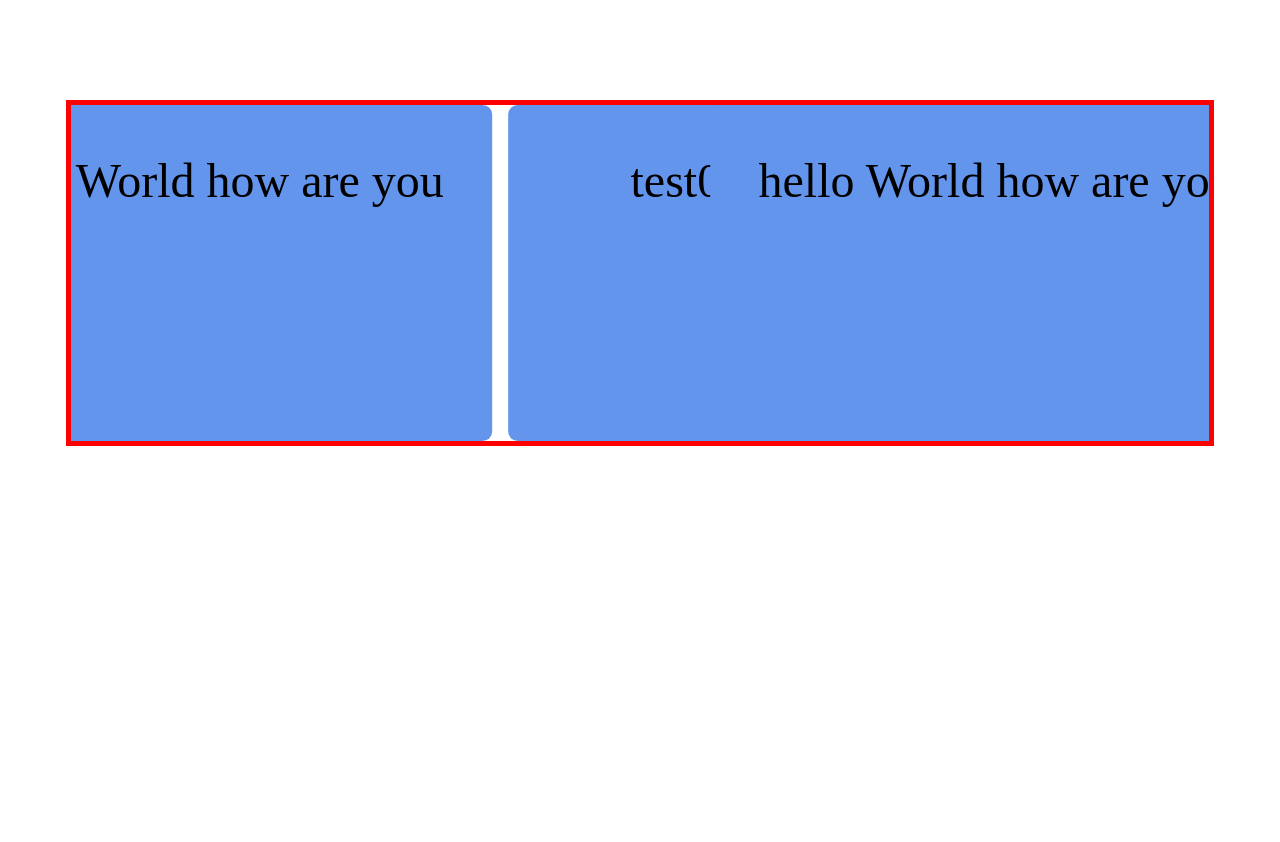
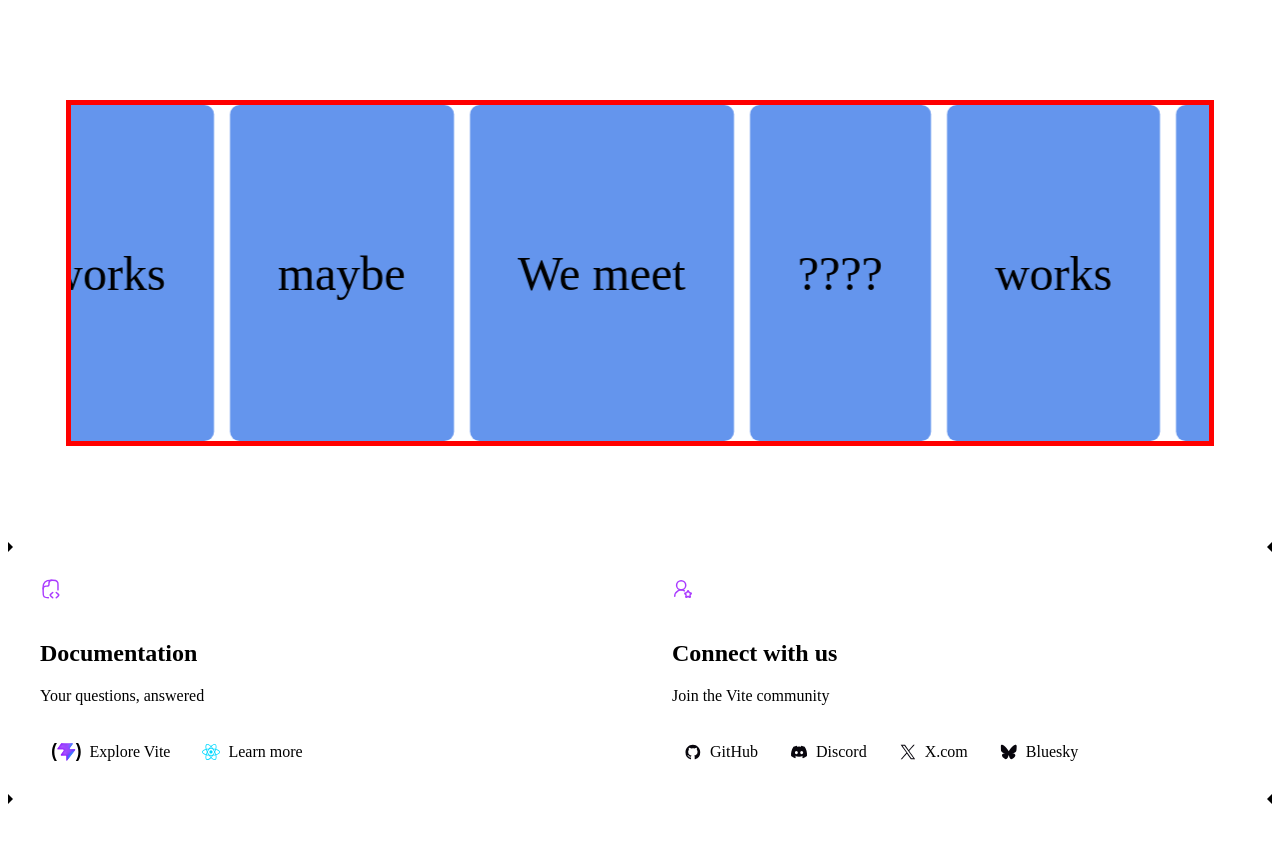
Before and after one commit to maplesdevelopers/MaplesDev-Website, a React (Vite) app in the folder App-MaplesDev/: page / in a window 1280 px wide. Shown: the top 842 px of the page. Before the commit the page ends 800 px from the top, so only its background shows below. Built offline with nearby package versions, Linux system fonts and the light colour scheme.

Commit message:
Added a scrolling text animation

```diff
--- a/App-MaplesDev/src/App.tsx
+++ b/App-MaplesDev/src/App.tsx
@@ -1,30 +1,20 @@
-import { useState } from 'react'
-import reactLogo from './assets/react.svg'
-import viteLogo from './assets/vite.svg'
-import heroImg from './assets/hero.png'
-import './App.css'
-import ScrollingText from './components/ScrollingText.tsx'
-import Announcements from './data/Announcements.tsx'
+import { useState } from 'react';
+import reactLogo from './assets/react.svg';
+import viteLogo from './assets/vite.svg';
+import heroImg from './assets/hero.png';
+import './App.css';
+import ScrollingText from './components/ScrollingText.tsx';
 
-//Testing files
-// import testScrollingText from './components/testScrollingText.tsx'
+// Testing
+import TestScrollingText from './components/TestScrollingText.tsx';
+import Announcements from './data/Announcements.tsx';
 
 function App() {
   const [count, setCount] = useState(0)
-  const announcements = Announcements
 
   return (
     <>
-      <div className="carousel">
-        <div className="group">
-          <div className="card">1</div>
-          <div className="card">2</div>
-          <div className="card">3</div>
-          <div className="card">4</div>
-          <div className="card">5</div>
-          <div className="card">6</div>
-        </div>
-      </div>
+      <TestScrollingText items={Announcements}/>
 
       <div className="ticks"></div>
 
--- a/App-MaplesDev/src/TestApp.css
+++ /dev/null
@@ -1,39 +0,0 @@
-.carousel {
-    margin: 100px auto;
-    width: 90%;
-    border: 5px solid red;
-    display: flex;
-    overflow-x: auto;
-}
-
-.carousel::-webkit-scrollbar {
-    display: none;
-}
-
-.group {
-    display: flex;
-    align-items: center;
-    justify-content: center;
-    gap: 1em;
-    animation: scroll-left 5s infinite linear;
-    padding-right: 1em;
-}
-
-.card {
-    flex: 0 0 5em;
-    height: 5em;
-    padding: 1em;
-    background: cornflowerblue;
-    font-size: 3rem;
-    border-radius: .2em;
-    text-align: center;
-    align-content: center;
-    display: flex;
-    justify-content: center;
-    white-space: nowrap;
-}
-
-@keyframes scroll-left {
-    from {translate: 0;}
-    to {translate: -100%;}
-}
--- a/App-MaplesDev/src/TestApp.tsx
+++ /dev/null
@@ -1,24 +0,0 @@
-import "./TestApp.css"
-import Announcements from "./data/Announcements"
-
-function TestApp() {
-    const announcements: string[] = Announcements
-
-    return (
-            <div className="carousel">
-                <div className="group">
-                    <div className="card">hello World how are you</div>
-                    <div className="card">test0</div>
-                </div>
-                <div aria-hidden className="group">
-                    <div className="card">hello World how are you</div>
-                    <div className="card">test0</div>
-
-                </div>
-
-            </div>
-
-    );
-}
-
-export default TestApp;
--- a/App-MaplesDev/src/components/ScrollingText.css
+++ b/App-MaplesDev/src/components/ScrollingText.css
@@ -1,57 +1,38 @@
-.scrolling-text-container {
-    background-color: rgba(255, 255, 255, 0.2);
+.carousel {
     margin: 100px auto;
     width: 90%;
     border: 5px solid red;
     display: flex;
-    overflow-x: auto;
+    overflow: hidden;
 }
 
-.scrolling-text-container:: -webkit-scrollbar {
-    display: none;
+.track {
+    display: flex;
+    gap: 1em;
+    animation: scroll-left linear infinite;
+    will-change: transform;
+    transform: translate3d(0, 0, 0);
+    width: max-content;
 }
 
-.scrolling-group {
-    display: flex;
-    align-items: center;
-    justify-content: center;
-    gap: 1em;
-
-}
-
-.scrolling-text-item {
-    flex: 0 0 35em;
-    height: 1.5em;
-    padding: 0.1em;
-    font-size: 1rem;
-    text-align: center;
-    align-content: center;
-}
-
-.scrolling-text-item:last-child {
-    margin-right: 0;
-}
-
-.scrolling-text-container:hover .scrolling-text-inner > div {
+.track:hover .track > div {
     animation-play-state: paused;
 }
 
+.card {
+    flex: 0 0 auto;
+    padding: 1em;
+    background: cornflowerblue;
+    font-size: 1rem;
+    border-radius: .2em;
+    white-space: nowrap;
+}
+
 @keyframes scroll-left {
-    0% {
-       transform: translateX(0);
+    from {
+        transform: translateX(0);
     }
-
-    100% {
+    to {
         transform: translateX(-50%);
     }
 }
-
-@keyframes scroll-right {
-    0% {
-        transform: translateX(-50%);
-    }
-
-    100% {
-        transform: translateX(0%);
-    }
-}
--- a/App-MaplesDev/src/components/testScrollingText.css
+++ b/App-MaplesDev/src/components/testScrollingText.css
@@ -1,16 +1,44 @@
 .carousel {
+    width: 90%;
     margin: 100px auto;
-    width: 90%;
+    overflow: hidden;
     border: 5px solid red;
+}
+
+.track {
     display: flex;
+    width: max-content;
+    gap: 1em;
+
+    animation: scroll linear infinite;
+    animation-duration: var(--duration, 10s);
+
+    will-change: transform;
+    transform: translate3d(0,0,0);
+}
+
+.track:hover {
+    animation-play-state: paused;
+}
+
+.group {
+    display: flex;
+    gap: 1em;
 }
 
 .card {
-    height: 5em;
+    flex: 0 0 auto;
     padding: 1em;
     background: cornflowerblue;
-    font-size: 3rem;
     border-radius: .2em;
-    text-align: center;
-    align-content: center;
+    white-space: nowrap;
 }
+
+@keyframes scroll {
+    from {
+        transform: translateX(0);
+    }
+    to {
+        transform: translateX(calc(-1 * var(--distance)));
+    }
+}
--- a/App-MaplesDev/src/components/testScrollingText.tsx
+++ b/App-MaplesDev/src/components/testScrollingText.tsx
@@ -1,26 +1,48 @@
-import "./testScrollingText.css"
+import { useRef, useEffect, useState } from 'react';
+import './TestScrollingText.css';
+import Announcements from "../data/Announcements";
 
-interface testScrollingPromps {
-    speed?: number;
-    direction?: 'scroll-left' | 'scroll-right';
-}
 
-const textScrollingText: React.FC<testScrollingPromps> = ({
-    speed: 50,
-    direction: 'scroll-left'
-    }) => {
+function TestScrollingText() {
+    const trackRef = useRef<HTMLDivElement>(null);
+    const groupRef = useRef<HTMLDivElement>(null);
+
+    useEffect(() => {
+        const update = () => {
+            if (!groupRef.current || !trackRef.current) return;
+
+            const width = groupRef.current.scrollWidth;
+            const speed = 100;
+            const duration = width / speed;
+
+            trackRef.current.style.setProperty("--duration", `${duration}s`);
+            trackRef.current.style.setProperty("--distance", `${width}px`);
+        };
+
+        update();
+        window.addEventListener("resize", update);
+
+        return () => window.removeEventListener("resize", update);
+    }, []);
+
     return (
         <div className="carousel">
-            <div className="group">
-                <div className="card">1</div>
-                <div className="card">2</div>
-                <div className="card">3</div>
-                <div className="card">4</div>
-                <div className="card">5</div>
-                <div className="card">6</div>
+            <div className="track" ref={trackRef}>
+
+                <div className="group" ref={groupRef}>
+                    {Announcements.map((text, i) => (
+                        <div key={i} className="card">{text}</div>
+                    ))}
+                </div>
+
+                <div className="group">
+                    {Announcements.map((text, i) => (
+                        <div key={i + "-clone"} className="card">{text}</div>
+                    ))}
+                </div>
             </div>
         </div>
   );
 };
 
-export default textScrollingText;
+export default TestScrollingText;
--- a/App-MaplesDev/src/data/Announcements.tsx
+++ b/App-MaplesDev/src/data/Announcements.tsx
@@ -5,13 +5,24 @@
 const Announcements: string[] = [
 
     // first item
-    "We meet in Mr. Stardum's room (M123) every Wednessday @ Lunch",
+    "We meet",
 
     // second item
-    "????"
+    "????",
+
+    // third item
+    "works",
+
+    // forth item
+    "maybe"
 
     // add more items below here
 
 ];
 
 export default Announcements;
+
+
+// modify the speed of the scrolling animation
+
+const Speed: number = 100;
--- a/App-MaplesDev/src/main.tsx
+++ b/App-MaplesDev/src/main.tsx
@@ -3,11 +3,8 @@ import { createRoot } from 'react-dom/client'
 // import './index.css'
 import App from './App.tsx'
 
-// Testing
-import TestApp from './TestApp.tsx'
-
 createRoot(document.getElementById('root')!).render(
   <StrictMode>
-    <TestApp />
+    <App />
   </StrictMode>,
 )
```
Also changed, not shown: App-MaplesDev/src/components/ScrollingText.tsx (+33 -46 lines).
